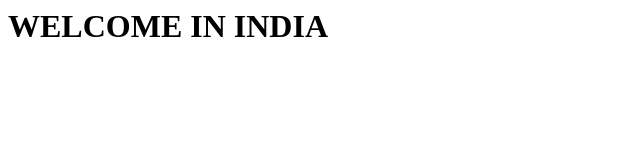
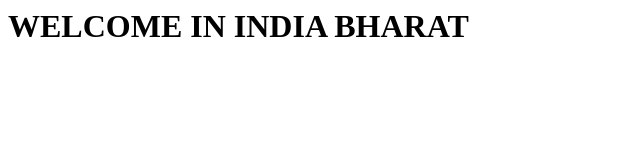
Before and after one commit to nitish7890/html-1, a plain HTML site: page index1.html in a window 1280 px wide. Shown: the whole page, without its empty margins (0-640 px from the left). Drawn offline with Linux system fonts and the light colour scheme.

Commit message:
some changes in index1.html file

```diff
--- a/index1.html
+++ b/index1.html
@@ -5,6 +5,6 @@
         </title>
     </head>
     <body>
-        <H1>WELCOME IN INDIA</H1>
+        <H1>WELCOME IN INDIA BHARAT</H1>
     </body>
 </html>
```
